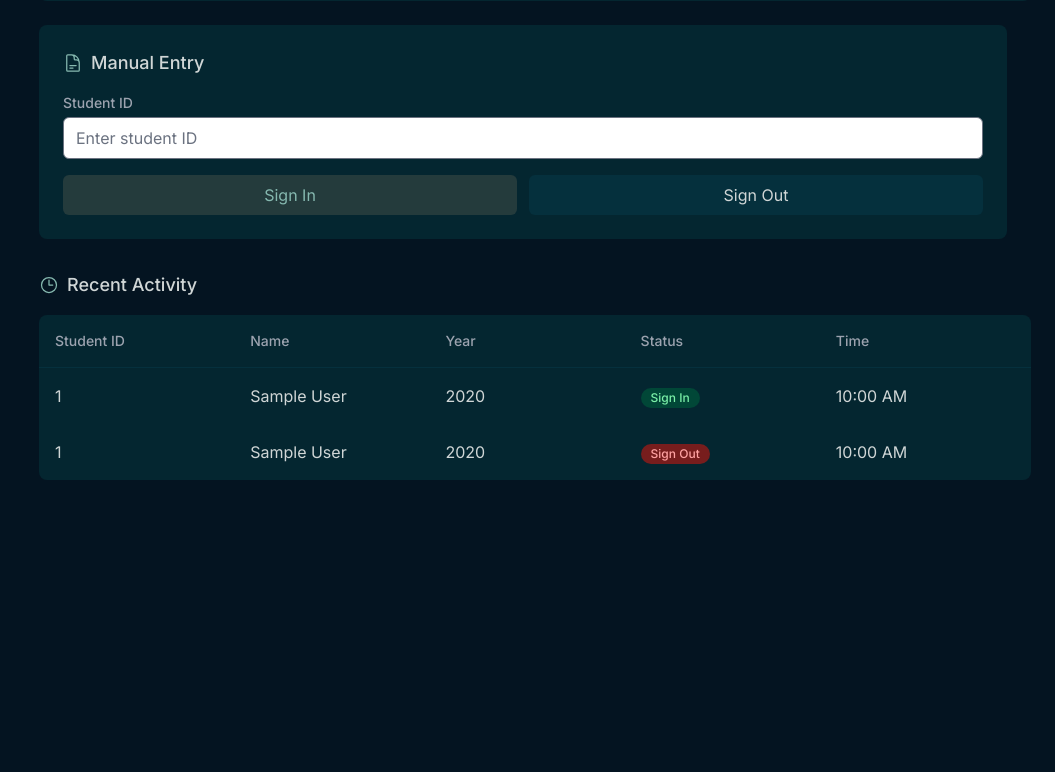
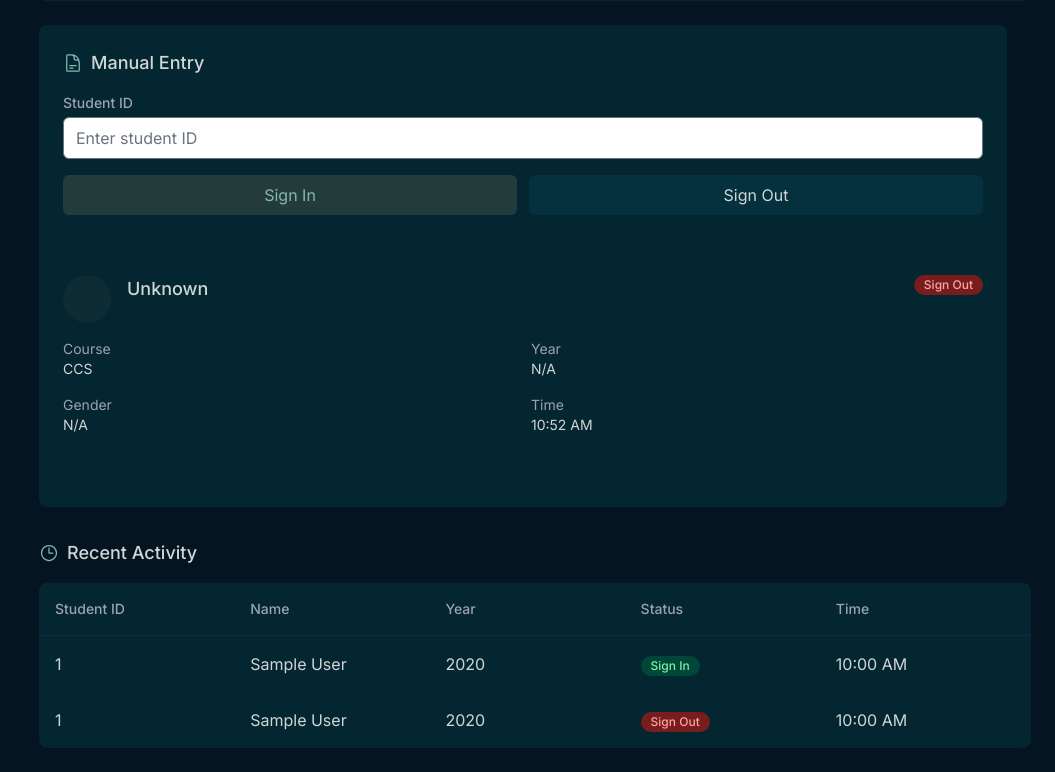
Before and after one commit to markjordanugtongspc/spc_ccs_days_portal, a PHP site: page /pages/scanner.php in a window 1280 px wide. Shown: the part 1057-1829 px from the top of the page, without its empty margins (225-1280 px from the left). Before the commit the page ends 1537 px from the top, so only its background shows below. Run offline with PHP 8.4, Linux system fonts and the light colour scheme; the visitor is signed in with stand-in values (Sample User, id 1); tables that the repository leaves empty or names only in its code hold one stand-in row (values such as "Sample post"); some libraries are stand-ins or nearby versions.

Commit message:
[Scanner Will Now Turn on Automatically | Save on Local Cache]
Enhanced QR Scanner Functionality and State Management

- Implemented scanner state persistence using localStorage to remember the active state of the QR scanner across sessions.
- Added auto-start feature for the scanner based on saved preferences.
- Updated the QR code scanning process to redirect with parameters for real-time updates and improved user feedback.
- Enhanced the PHP backend to persist the last scanned QR code and status, allowing for dynamic rendering of student details on the right panel.

```diff
--- a/CCSDays/js/scanner.js
+++ b/CCSDays/js/scanner.js
@@ -5,6 +5,27 @@
     const stopScannerBtn = document.getElementById('stopScanner');
     const scanResult = document.getElementById('scanResult');
     let html5QrCode;
+
+    // Scanner state persistence
+    const SCANNER_STATE_KEY = 'qrScannerActive';
+
+    // Function to save scanner state to localStorage
+    function saveActiveScannerState(isActive) {
+        try {
+            localStorage.setItem(SCANNER_STATE_KEY, isActive ? 'active' : '');
+        } catch (e) {
+            console.warn('Could not save scanner state:', e);
+        }
+    }
+
+    // Function to check if scanner should be auto-started
+    function shouldAutoStartScanner() {
+        try {
+            return localStorage.getItem(SCANNER_STATE_KEY) === 'active';
+        } catch (e) {
+            return false;
+        }
+    }
 
     // Flag to track if we're currently processing a scan/submission
     let isProcessing = false;
@@ -118,6 +139,12 @@
         try {
             html5QrCode = new Html5Qrcode("reader");
             console.log("HTML5 QR Code scanner initialized successfully");
+
+            // Auto-start scanner if previously active
+            if (shouldAutoStartScanner()) {
+                console.log("Auto-starting scanner based on saved preference");
+                startScannerBtn.click();
+            }
         } catch (error) {
             console.error("Error initializing QR scanner:", error);
         }
@@ -155,6 +182,9 @@
 startScannerBtn.addEventListener('click', function() {
     // Clear any previous results
     scanResult.innerHTML = '<span class="text-gray-500">Initializing camera...</span>';
+
+    // Save scanner state as active
+    saveActiveScannerState(true);
 
     // Check if scanner is already initialized
     if (!html5QrCode) {
@@ -243,6 +273,11 @@
                  }
                 document.body.appendChild(toastElement);
 
+                // Play success sound if available
+                if (data.success && typeof window.playSuccessAudio === 'function') {
+                    try { window.playSuccessAudio(); } catch (_) {}
+                }
+
                 // Add event listener to close button
                 const closeButton = document.getElementById('close-toast');
                 if (closeButton) {
@@ -254,22 +289,21 @@
                     });
                 }
 
-                // Auto-close toast after sound plays, then reload for real-time updates
+                // Auto-close toast after short delay, then redirect with params for PHP to render latest student
                 setTimeout(() => {
                     const toastContainer = document.getElementById('qr-toast-container');
                     if (toastContainer) {
                         toastContainer.remove();
                     }
                     if (data.success) {
-                        // Delay reload to ensure sound plays completely (sound is ~1s)
-                        setTimeout(() => {
-                            try {
-                                const statusLabel = isSignOut ? 'Sign Out' : 'Sign In';
-                                sessionStorage.setItem('lastPersonId', decodedText);
-                                sessionStorage.setItem('lastPersonStatus', statusLabel);
-                            } catch (_) {}
-                            window.location.reload();
-                        }, 500);
+                        // Redirect to persist last scanned ID to PHP and render details on right panel
+                        try {
+                            const statusLabel = isSignOut ? 'Sign Out' : 'Sign In';
+                            sessionStorage.setItem('lastPersonId', decodedText);
+                            sessionStorage.setItem('lastPersonStatus', statusLabel);
+                        } catch (_) {}
+                        const statusParam = isSignOut ? 'out' : 'in';
+                        window.location.href = 'scanner.php?refresh=true&qr=' + encodeURIComponent(decodedText) + '&status=' + statusParam;
 
                         // Reset processing flag after a delay to prevent rapid successive scans
                         setTimeout(() => {
@@ -377,6 +411,9 @@
             return;
         }
 
+        // Save scanner state as inactive
+        saveActiveScannerState(false);
+
         html5QrCode.stop().then(() => {
             startScannerBtn.disabled = false;
             stopScannerBtn.disabled = true;
@@ -431,9 +468,15 @@
     .then(async data => {
         if (data.success) {
             addToRecentActivity(studentId, 'Sign In');
+            if (typeof window.playSuccessAudio === 'function') {
+                try { window.playSuccessAudio(); } catch (_) {}
+            }
 
-            // Reload page after a delay to ensure sound plays
-            setTimeout(() => window.location.reload(), 1500);
+            // Redirect to render latest student via PHP
+            setTimeout(() => {
+                const statusParam = 'in';
+                window.location.href = 'scanner.php?refresh=true&qr=' + encodeURIComponent(studentId) + '&status=' + statusParam;
+            }, 1500);
 
             // Reset processing flag after cooldown period
             setTimeout(() => {
@@ -484,9 +527,15 @@
     .then(async data => {
         if (data.success) {
             addToRecentActivity(studentId, 'Sign Out');
+            if (typeof window.playSuccessAudio === 'function') {
+                try { window.playSuccessAudio(); } catch (_) {}
+            }
 
-            // Reload page after a delay to ensure sound plays
-            setTimeout(() => window.location.reload(), 1500);
+            // Redirect to render latest student via PHP
+            setTimeout(() => {
+                const statusParam = 'out';
+                window.location.href = 'scanner.php?refresh=true&qr=' + encodeURIComponent(studentId) + '&status=' + statusParam;
+            }, 1500);
 
             // Reset processing flag after cooldown period
             setTimeout(() => {
--- a/CCSDays/pages/scanner.php
+++ b/CCSDays/pages/scanner.php
@@ -11,6 +11,11 @@
 
         // Store the QR code value in session to persist after refresh
         $_SESSION['last_scanned_qr'] = $qrCodeValue;
+        // Persist status (in/out) so server can render the latest student card
+        if (isset($_GET['status'])) {
+            $statusParam = $_GET['status'] === 'out' ? 'out' : 'in';
+            $_SESSION['last_status'] = $statusParam;
+        }
 
         // You can add your processing logic here
         // For example: update database, log attendance, etc.
@@ -52,6 +57,21 @@
 $stmt = $pdo->prepare($sql);
 $stmt->execute();
 $recentEntries = $stmt->fetchAll(PDO::FETCH_ASSOC);
+
+// Fetch latest student details for right panel if available in session
+$latestStudent = null;
+$latestStatusLabel = null;
+try {
+    if (!empty($_SESSION['last_scanned_qr'])) {
+        $lastId = $_SESSION['last_scanned_qr'];
+        $stmtStudent = $pdo->prepare("SELECT * FROM students WHERE Student_ID = ? LIMIT 1");
+        $stmtStudent->execute([$lastId]);
+        $latestStudent = $stmtStudent->fetch(PDO::FETCH_ASSOC) ?: null;
+        $latestStatusLabel = (isset($_SESSION['last_status']) && $_SESSION['last_status'] === 'out') ? 'Sign Out' : 'Sign In';
+    }
+} catch (Throwable $e) {
+    // fail silently; right panel simply won't render
+}
 ?>
 
 <!DOCTYPE html>
@@ -238,6 +258,55 @@
 									Sign Out
 								</button>
 							</div>
+							<div style="margin-bottom: 60px;"></div>
+							<?php if (!empty($latestStudent)): ?>
+							<div class="mb-6">
+								<div class="flex items-start justify-between">
+									<div class="flex items-start">
+										<?php
+											$name = isset($latestStudent['Name']) ? $latestStudent['Name'] : '';
+											$parts = preg_split('/\s+/', trim($name));
+											$initials = '';
+											if (!empty($parts)) {
+												$initials .= mb_substr($parts[0], 0, 1);
+												if (count($parts) > 1) {
+													$initials .= mb_substr($parts[count($parts)-1], 0, 1);
+												}
+											}
+										?>
+										<div class="h-12 w-12 rounded-full bg-teal-900/30 flex items-center justify-center text-teal-light font-semibold"><?php echo htmlspecialchars($initials ?: ''); ?></div>
+										<div class="ml-4">
+											<div class="text-lg font-medium text-light"><?php echo htmlspecialchars($name ?: 'Unknown'); ?></div>
+											<div class="text-gray-400 text-sm"><?php echo htmlspecialchars($latestStudent['Student_ID'] ?? ''); ?></div>
+										</div>
+									</div>
+									<?php $isOut = ($latestStatusLabel === 'Sign Out'); ?>
+									<span class="inline-flex items-center px-2.5 py-0.5 rounded-full text-xs font-medium <?php echo $isOut ? 'bg-red-900 text-red-300' : 'bg-green-900 text-green-300'; ?>"><?php echo $latestStatusLabel; ?></span>
+								</div>
+								<div class="grid grid-cols-2 gap-4 text-sm mt-4">
+									<div>
+										<div class="text-gray-400">Course</div>
+										<div class="text-light"><?php echo htmlspecialchars($latestStudent['College'] ?? 'CCS'); ?></div>
+									</div>
+									<div>
+										<div class="text-gray-400">Year</div>
+										<div class="text-light"><?php echo isset($latestStudent['Year']) ? htmlspecialchars($latestStudent['Year']) . ' Year' : 'N/A'; ?></div>
+									</div>
+									<div>
+										<div class="text-gray-400">Gender</div>
+										<div class="text-light"><?php
+											$g = $latestStudent['Gender'] ?? '';
+											echo $g === 'M' ? 'Male' : ($g === 'F' ? 'Female' : 'N/A');
+										?></div>
+									</div>
+									<div>
+										<div class="text-gray-400">Time</div>
+										<div class="text-light"><?php echo date('g:i A'); ?></div>
+									</div>
+								</div>
+							</div>
+							<?php endif; ?>
+							<br>
 						</div>
 					</div>
 				</div>
```
